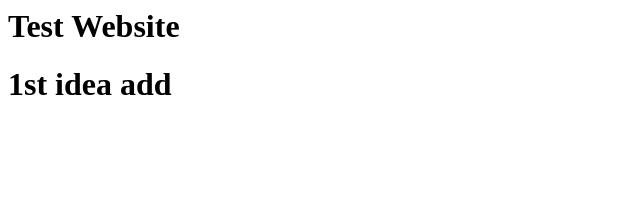
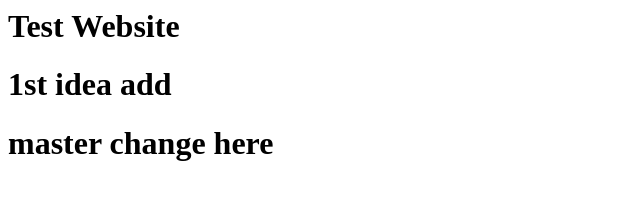
Before and after one commit to vipulsolanki2711/DevServer, a plain HTML site: page index.html in a window 1280 px wide. Shown: the whole page, without its empty margins (0-640 px from the left). Drawn offline with Linux system fonts and the light colour scheme.

Commit message:
master change

```diff
--- a/index.html
+++ b/index.html
@@ -1,2 +1,3 @@
 <h1> Test Website </h1>
 <h1> 1st idea add</h1>
+<h1> master change here</h1>
```
